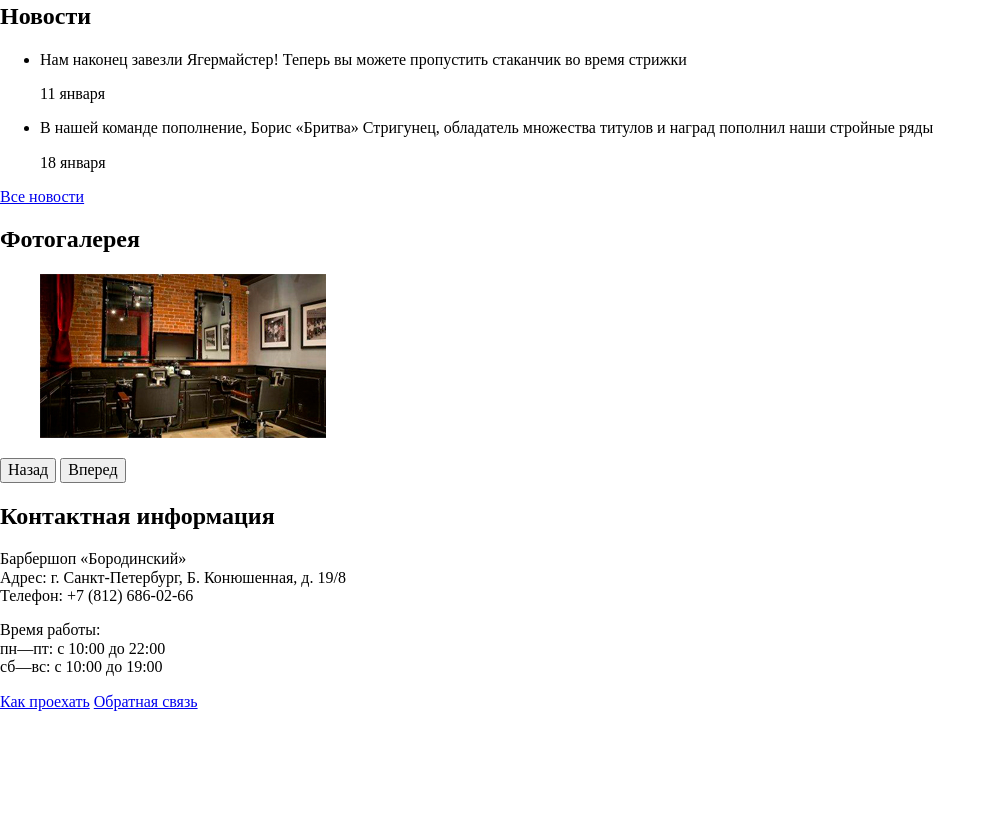
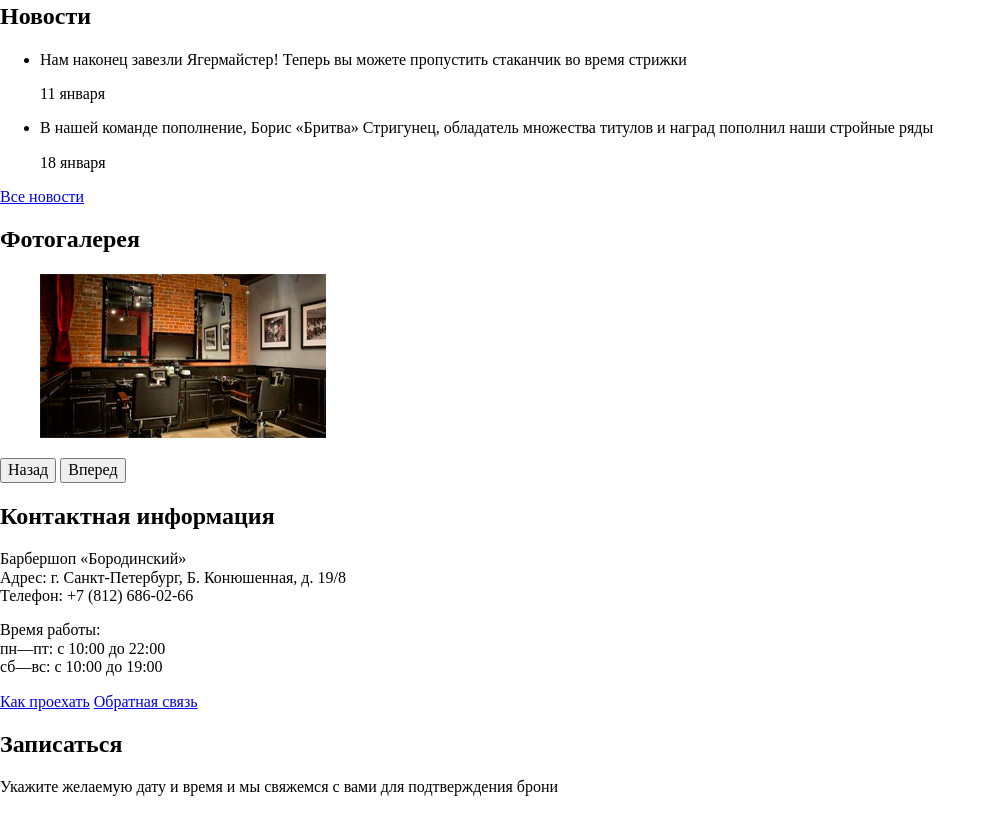
Before and after one commit to darthmorgot/58384-barbershop-27, a plain HTML site: page index.html in a window 1280 px wide. Shown: the part 663-1476 px from the top of the page, without its empty margins (0-995 px from the left). Before the commit the page ends 1374 px from the top, so only its background shows below. Drawn offline with Linux system fonts and the light colour scheme.

Commit message:
Разметил секцию Записаться, пока без формы записи

```diff
--- a/index.html
+++ b/index.html
@@ -89,6 +89,12 @@
         <a href="map.html">Как проехать</a>
         <a href="contacts.html">Обратная связь</a>
       </section>
+
+      <section>
+        <h2>Записаться</h2>
+        <p>Укажите желаемую дату и время и мы свяжемся с вами для подтверждения брони</p>
+        <!-- Форма будет добавлена -->
+      </section>
     </main>
 
     <footer></footer>
```
